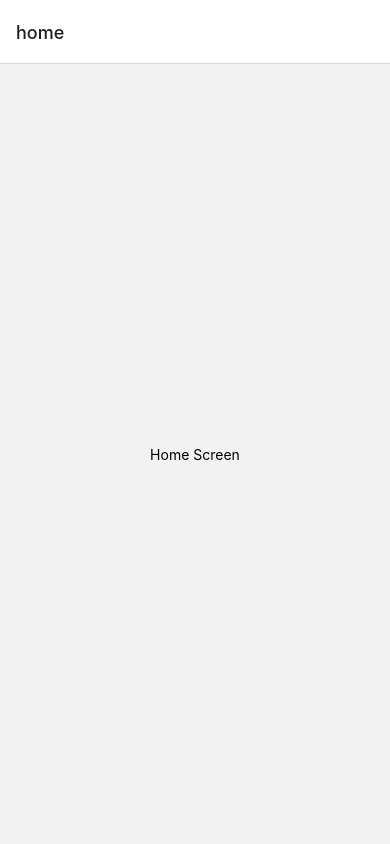
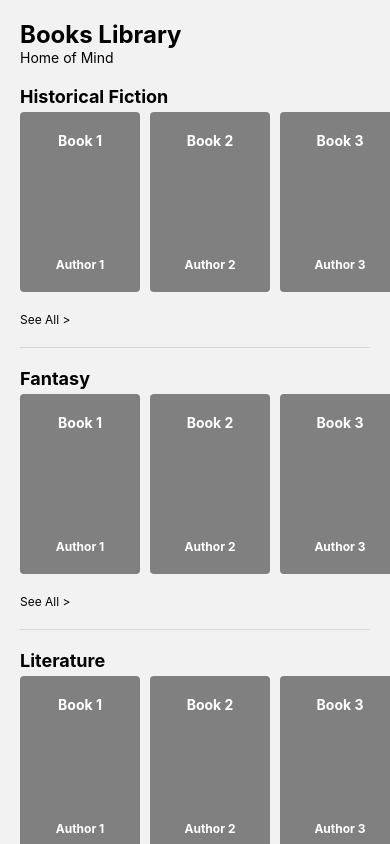
Before and after one commit to aqigif/BooksApp, a React Native app: screen / in a window 390 px wide. Built offline with nearby package versions, Linux system fonts and the light colour scheme.

Commit message:
feat(home): initialize home subject list

```diff
--- /dev/null
+++ b/src/components/CStatusBar.tsx
@@ -0,0 +1,39 @@
+import * as React from 'react';
+import {
+  Platform,
+  SafeAreaView,
+  StatusBar,
+  StatusBarProps,
+  StyleSheet,
+  View,
+} from 'react-native';
+
+const CStatusBar = ({backgroundColor, ...props}: StatusBarProps) => (
+  <View style={[styles.statusBar, {backgroundColor}]}>
+    <SafeAreaView>
+      <StatusBar translucent backgroundColor={backgroundColor} {...props} />
+    </SafeAreaView>
+  </View>
+);
+
+const STATUSBAR_HEIGHT = StatusBar.currentHeight;
+const APPBAR_HEIGHT = Platform.OS === 'ios' ? 44 : 56;
+
+const styles = StyleSheet.create({
+  container: {
+    flex: 1,
+  },
+  statusBar: {
+    height: STATUSBAR_HEIGHT,
+  },
+  appBar: {
+    backgroundColor: '#79B45D',
+    height: APPBAR_HEIGHT,
+  },
+  content: {
+    flex: 1,
+    backgroundColor: '#33373B',
+  },
+});
+
+export default CStatusBar;
--- a/src/index.tsx
+++ b/src/index.tsx
@@ -1,6 +1,12 @@
 import * as React from 'react';
 import NavigationApp from './navigation';
+import CStatusBar from './components/CStatusBar';
 
 export default function App() {
-  return <NavigationApp />;
+  return (
+    <>
+      <CStatusBar backgroundColor={'white'} />
+      <NavigationApp />
+    </>
+  );
 }
--- a/src/navigation/index.tsx
+++ b/src/navigation/index.tsx
@@ -10,7 +10,7 @@ const Stack = createNativeStackNavigator();
 export default function NavigationApp() {
   return (
     <NavigationContainer>
-      <Stack.Navigator>
+      <Stack.Navigator screenOptions={{headerShown: false}}>
         <Stack.Screen name={navigations.home} component={HomeScreen} />
       </Stack.Navigator>
     </NavigationContainer>
--- a/src/screens/Home/Home.tsx
+++ b/src/screens/Home/Home.tsx
@@ -1,18 +1,51 @@
 // In App.js in a new project
 
 import * as React from 'react';
-import {StyleSheet, Text, View} from 'react-native';
+import {FlatList, StyleSheet, Text, View} from 'react-native';
 
-function HomeScreen() {
+import useSubject from '../../state/subjects/store';
+
+import SubjectsSectionItem from './components/SubjectSectionItem';
+
+const HomeScreen = () => {
+  const {topSubjects} = useSubject();
   return (
-    <View style={HomeStyle.container}>
-      <Text>Home Screen</Text>
-    </View>
+    <>
+      <FlatList
+        data={topSubjects}
+        initialNumToRender={3}
+        style={HomeStyle.container}
+        keyExtractor={item => item.name}
+        windowSize={10}
+        ListHeaderComponent={
+          <>
+            <View>
+              <Text style={HomeStyle.headerTitle}>Books Library</Text>
+              <Text>Home of Mind</Text>
+            </View>
+            <View style={HomeStyle.headerSpacer} />
+          </>
+        }
+        renderItem={({item}) => (
+          <SubjectsSectionItem key={item.name} {...item} onPress={() => {}} />
+        )}
+      />
+    </>
   );
-}
+};
 
 const HomeStyle = StyleSheet.create({
-  container: {flex: 1, alignItems: 'center', justifyContent: 'center'},
+  container: {
+    paddingVertical: 20,
+    paddingHorizontal: 20,
+  },
+  headerSpacer: {
+    height: 20,
+  },
+  headerTitle: {
+    fontWeight: 'bold',
+    fontSize: 24,
+  },
 });
 
 export default HomeScreen;
--- /dev/null
+++ b/src/screens/Home/components/SubjectSectionItem.tsx
@@ -0,0 +1,91 @@
+// In App.js in a new project
+
+import * as React from 'react';
+import {Pressable, ScrollView, StyleSheet, Text, View} from 'react-native';
+
+interface ISubjectsSectionItem extends Subject {
+  onPress: () => void;
+}
+
+const SubjectsSectionItem = ({name, books, onPress}: ISubjectsSectionItem) => {
+  return (
+    <>
+      <View style={SubjectsSectionItemStyle.subjectSection}>
+        <Text style={SubjectsSectionItemStyle.subjectTitle}>{name}</Text>
+        <ScrollView horizontal showsHorizontalScrollIndicator={false}>
+          {books.map((item, index) => {
+            const first = index === 0;
+            return (
+              <View
+                key={item.title}
+                style={[
+                  SubjectsSectionItemStyle.bookContainer,
+                  first && SubjectsSectionItemStyle.bookContainerFirst,
+                ]}>
+                <Text style={SubjectsSectionItemStyle.bookTitle}>
+                  {item.title}
+                </Text>
+                <Text style={SubjectsSectionItemStyle.bookAuthor}>
+                  {item.author}
+                </Text>
+              </View>
+            );
+          })}
+        </ScrollView>
+      </View>
+      <Pressable onPress={onPress}>
+        <Text style={SubjectsSectionItemStyle.seeallText}>{'See All >'}</Text>
+      </Pressable>
+      <View style={SubjectsSectionItemStyle.spacer} />
+      <View style={SubjectsSectionItemStyle.divider} />
+      <View style={SubjectsSectionItemStyle.spacer} />
+    </>
+  );
+};
+
+const SubjectsSectionItemStyle = StyleSheet.create({
+  subjectSection: {
+    marginBottom: 20,
+    marginHorizontal: -20,
+  },
+  subjectTitle: {
+    fontWeight: 'bold',
+    fontSize: 18,
+    marginBottom: 5,
+    marginHorizontal: 20,
+  },
+  bookTitle: {
+    fontWeight: 'bold',
+    color: 'white',
+  },
+  bookAuthor: {
+    color: 'white',
+    fontWeight: 'bold',
+    fontSize: 12,
+  },
+  bookContainer: {
+    height: 180,
+    width: 120,
+    backgroundColor: 'grey',
+    marginRight: 10,
+    borderRadius: 4,
+    alignItems: 'center',
+    justifyContent: 'space-between',
+    paddingVertical: 20,
+  },
+  bookContainerFirst: {
+    marginLeft: 20,
+  },
+  spacer: {
+    height: 20,
+  },
+  divider: {
+    height: 1,
+    backgroundColor: '#d7d7d7',
+  },
+  seeallText: {
+    fontSize: 12,
+  },
+});
+
+export default SubjectsSectionItem;
--- /dev/null
+++ b/src/state/subjects/store.ts
@@ -0,0 +1,40 @@
+// myStore.js
+import {create} from 'zustand';
+
+interface ISubjectState {
+  topSubjects: Subject[];
+}
+
+const useSubject = create<ISubjectState>(() => ({
+  topSubjects: [
+    {
+      name: 'Historical Fiction',
+      books: [
+        {title: 'Book 1', author: 'Author 1'},
+        {title: 'Book 2', author: 'Author 2'},
+        {title: 'Book 3', author: 'Author 3'},
+        {title: 'Book 4', author: 'Author 4'},
+      ],
+    },
+    {
+      name: 'Fantasy',
+      books: [
+        {title: 'Book 1', author: 'Author 1'},
+        {title: 'Book 2', author: 'Author 2'},
+        {title: 'Book 3', author: 'Author 3'},
+        {title: 'Book 4', author: 'Author 4'},
+      ],
+    },
+    {
+      name: 'Literature',
+      books: [
+        {title: 'Book 1', author: 'Author 1'},
+        {title: 'Book 2', author: 'Author 2'},
+        {title: 'Book 3', author: 'Author 3'},
+        {title: 'Book 4', author: 'Author 4'},
+      ],
+    },
+  ],
+}));
+
+export default useSubject;
--- /dev/null
+++ b/src/types/books.d.ts
@@ -0,0 +1,4 @@
+type Book = {
+  title: string;
+  author: string;
+};
--- /dev/null
+++ b/src/types/subjects.d.ts
@@ -0,0 +1,4 @@
+type Subject = {
+  name: string;
+  books: Book[];
+};
```
Also changed, not shown: tsconfig.json (+19 -1 lines), src/state/subjects/action.ts (added).
